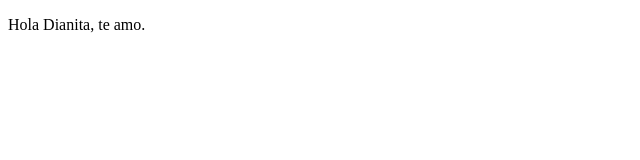
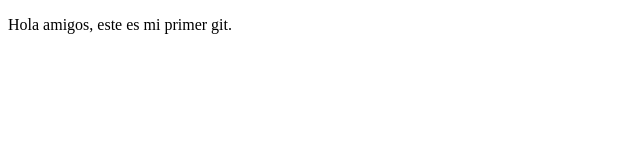
Before and after one commit to osc6/proyectoCursoPrework, a plain HTML site: page index.html in a window 1280 px wide. Shown: the whole page, without its empty margins (0-640 px from the left). Drawn offline with Linux system fonts and the light colour scheme.

Commit message:
cambios se cambio el texto a algo publico

```diff
--- a/index.html
+++ b/index.html
@@ -9,7 +9,7 @@
 <body>
 
     <p>
-        Hola Dianita, te amo.
+        Hola amigos, este es mi primer git.
     </p>
 </body>
 </html>
```
